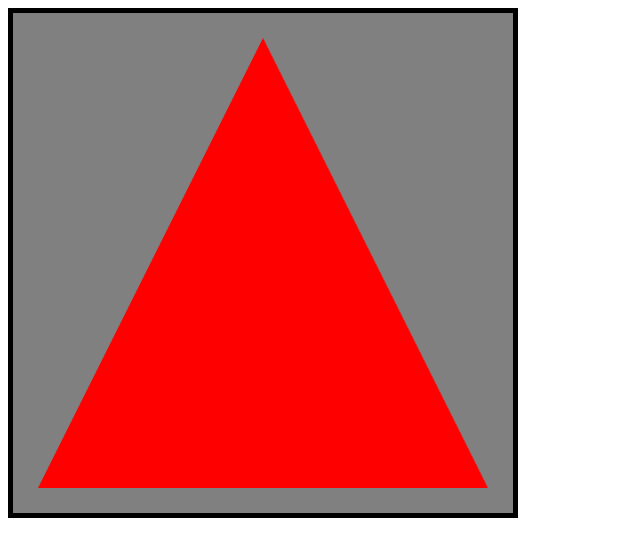
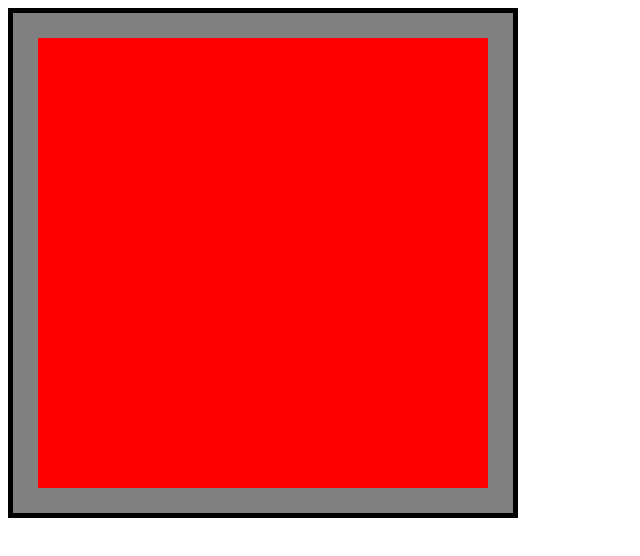
Before and after one commit to bernardoduarte/WebGL, a plain HTML site: page webgl.html in a window 1280 px wide. Shown: the whole page, without its empty margins (0-640 px from the left). Drawn offline with Linux system fonts and the light colour scheme.

Commit message:
From Triangle to Quadrilateral(Quad)
Creates now a simple quad instead of a triangle

```diff
--- a/webgl.html
+++ b/webgl.html
@@ -148,11 +148,11 @@
 
 			var gl = prepare(canvas, 'experimental-webgl');
 
-			var vertices = [0.9,-0.9, -0.9,-0.9, 0.0,0.9];
+			var vertices = [0.9,-0.9, -0.9,-0.9, 0.9,0.9, -0.9,0.9];
 
 			var VBO = createVBO(gl, vertices);
 
-			var indices = [0, 1, 2];
+			var indices = [0, 1, 2, 1, 3, 2];
 
 			var IBO = createIBO(gl, indices);
 
```
